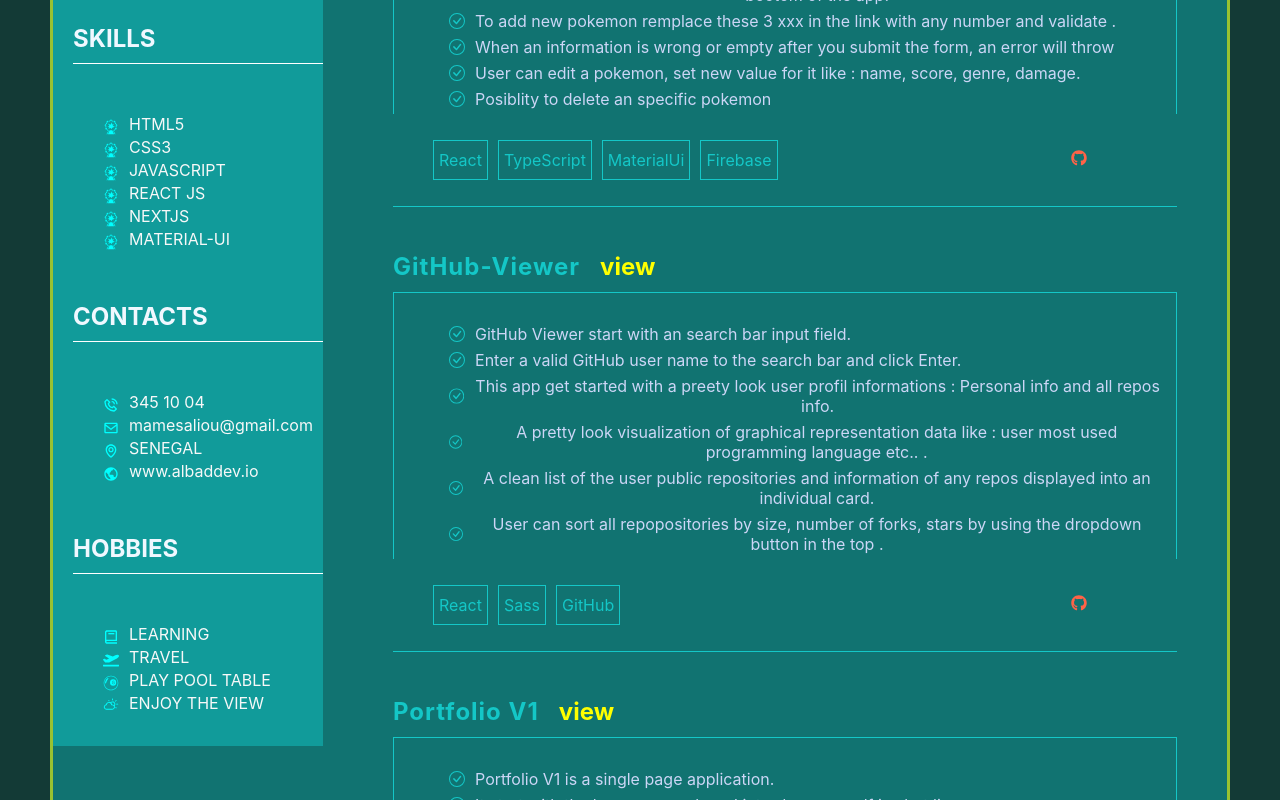
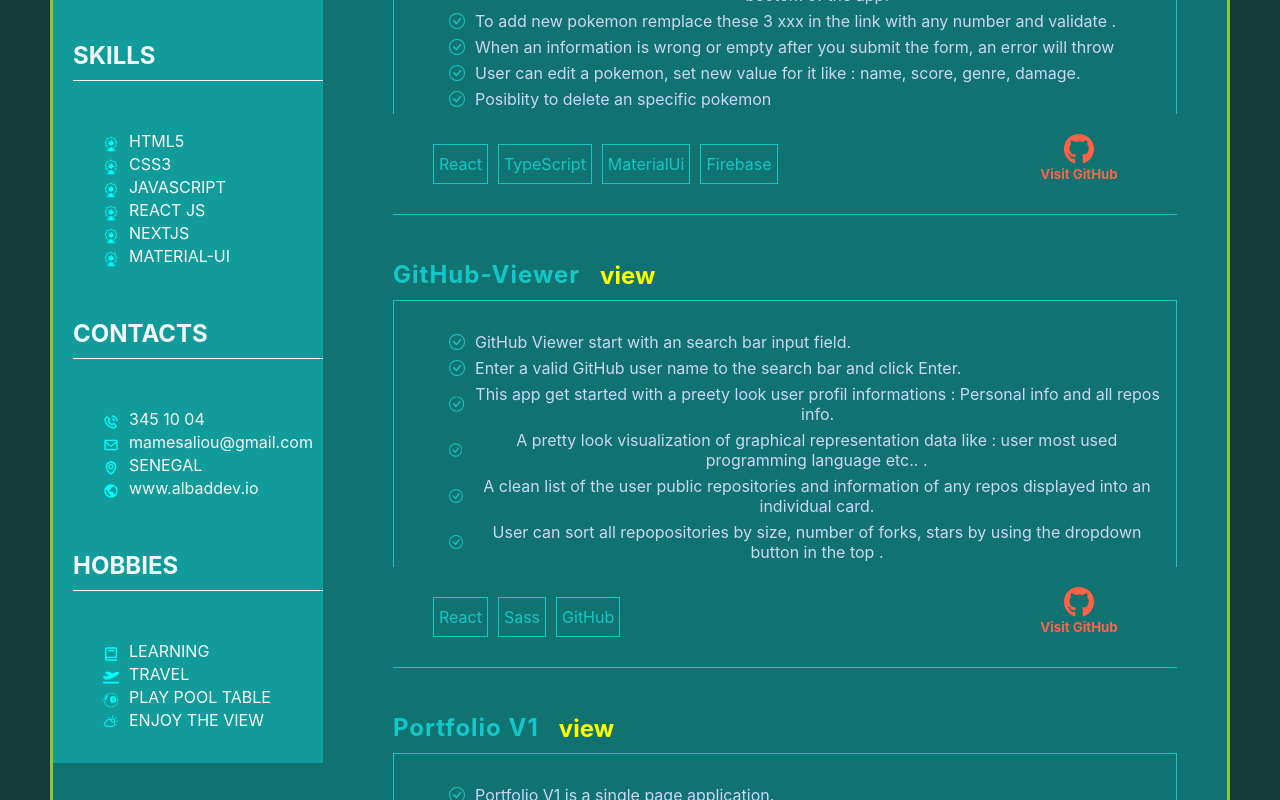
Before and after one commit to AlbadDev/portfolio_v1, a Next.js app: page /resume in a window 1280 px wide. Shown: the part 1220-2020 px from the top of the page. Built offline with nearby package versions, Linux system fonts and the light colour scheme.

Commit message:
Update: add hover to github button

```diff
--- a/components/Helper/ExperienceCard.js
+++ b/components/Helper/ExperienceCard.js
@@ -2,7 +2,7 @@ import Grid  from '@material-ui/core/Grid'
 import style from '../../styles/ExperienceCard.module.scss'
 import {BsCheckCircle} from 'react-icons/bs'
 import {FaGithub} from 'react-icons/fa'
-
+import Link from 'next/link'
 
 
 const ExperienceCard = ({ work }) => {
@@ -21,7 +21,7 @@ const ExperienceCard = ({ work }) => {
                 ))}
             </div>
             <div className={style.technoContainer}>
-               <div className={style.materialContainer}>
+                <div className={style.materialContainer}>
                     {work.material.map( material => (
                         <>
                             <ul className={style.listContainer}>
@@ -30,8 +30,14 @@ const ExperienceCard = ({ work }) => {
 
                         </>
                     ))}
-               </div>
-                <div className={style.workGithub}><FaGithub width='50'/></div>
+                </div>
+                <div className={style.workGithub}>
+                    <Link href='/' target='_blank'>
+                        <FaGithub className={style.githubIcon}/>
+                    </Link>
+
+                    <h5>Visit GitHub</h5>
+                </div>
             </div>
         </section>
     )
--- a/styles/ExperienceCard.module.scss
+++ b/styles/ExperienceCard.module.scss
@@ -96,10 +96,22 @@
                 }
             }
             .workGithub {
+                display: flex;
+                flex-direction: column;
+                align-items: center;
                 width: 25%;
                 color: tomato;
                 float: right;
-                margin-left: -30px;
+
+                .githubIcon {
+                    width: 30px;
+                    height: 50px;
+                    margin-bottom: -30px;
+                }
+                .githubIcon:hover {
+                    color: black;
+                    cursor: pointer;
+                }
             }
         }
     }
```
